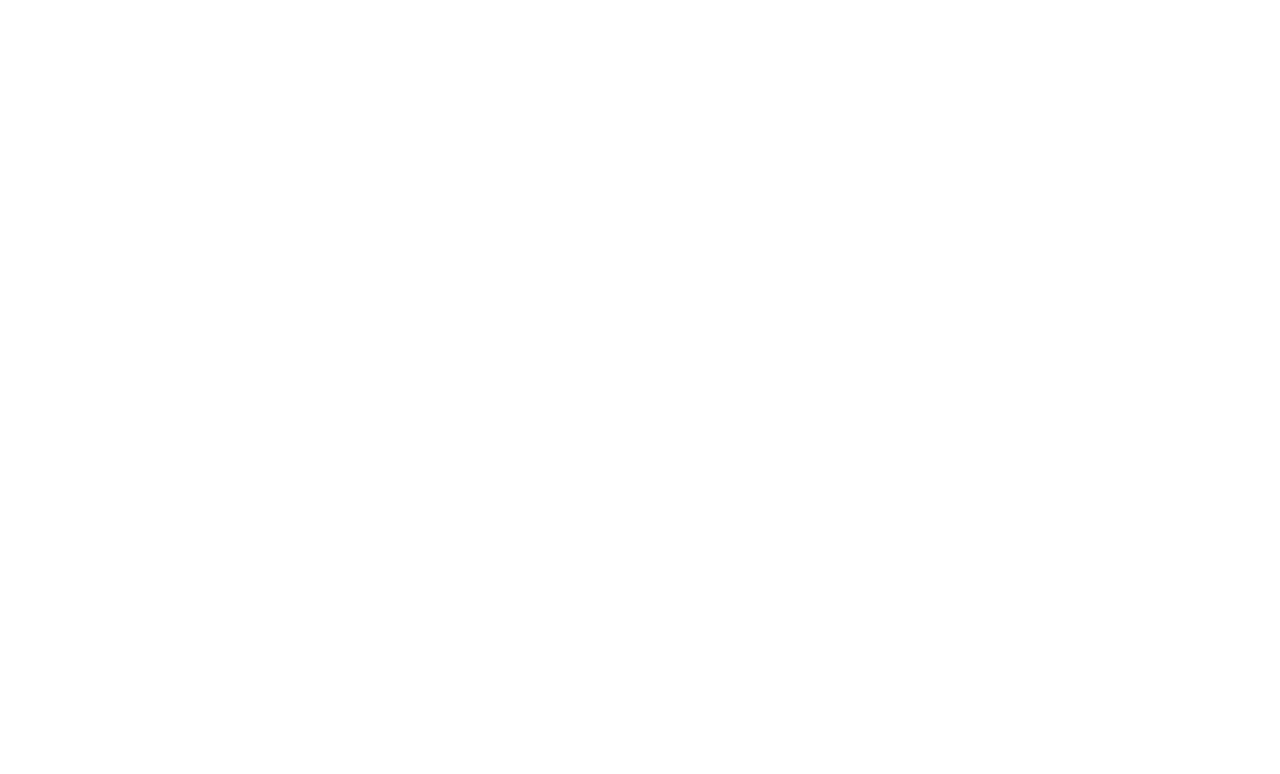
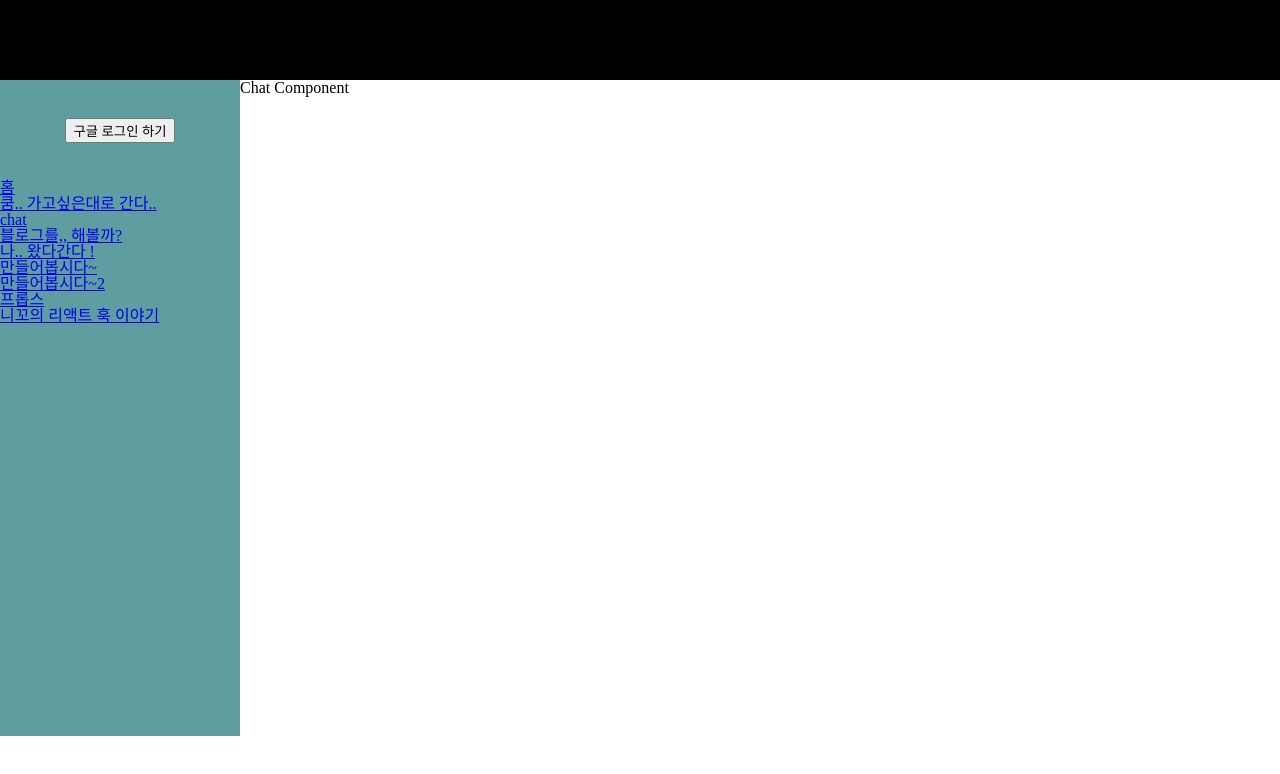
Before and after one commit to zikoom/kooms-day, a React (Create React App) app: page /chat in a window 1280 px wide. Before the commit this address had no page. Shown: the top 774 px of the page. Built offline with nearby package versions, Linux system fonts and the light colour scheme; no server answers.

Commit message:
axios 테스트 코드

```diff
--- a/package.json
+++ b/package.json
@@ -7,6 +7,7 @@
     "@testing-library/jest-dom": "^5.16.5",
     "@testing-library/react": "^13.4.0",
     "@testing-library/user-event": "^13.5.0",
+    "axios": "^1.2.2",
     "firebase": "^9.10.0",
     "node-sass": "^7.0.3",
     "react": "^18.2.0",
--- /dev/null
+++ b/src/components/Chat.js
@@ -0,0 +1,25 @@
+import config from '../config.json'
+import axios from 'axios'
+
+console.log('CONFIG: ', config);
+
+const testLoad = async () => {
+  try{
+    const data = await axios.get(config.SOCKET_SERVER + 'test/123')
+    console.log('data: ', data);
+  }catch(e){
+    console.log("e: ", e);
+  }
+}
+
+testLoad();
+
+const Chat = () => {
+  return (
+    <div>
+      <h1>Chat Component</h1>
+    </div>
+  )
+}
+
+export default Chat
--- a/src/components/layout/NavBar.js
+++ b/src/components/layout/NavBar.js
@@ -60,6 +60,7 @@ function NavBar(){
       }
       <div className="nav-flex-child"><Link className="nav-flex-child-link" to="/" >홈</Link></div>
       <div className="nav-flex-child"><Link className="nav-flex-child-link" to="/webgl" >쿰.. 가고싶은대로 간다..</Link></div>
+      <div className="nav-flex-child"><Link className="nav-flex-child-link" to="/chat" >chat</Link></div>
       <div className="nav-flex-child"><Link className="nav-flex-child-link" to="/blog" >블로그를,, 해볼까?</Link></div>
       <div className="nav-flex-child"><Link className="nav-flex-child-link" to="/guest-book" >나.. 왔다간다 !</Link></div>
       <div className="nav-flex-child"><Link className="nav-flex-child-link" to="/zaduguaza/main" >만들어봅시다~</Link></div>
--- /dev/null
+++ b/src/config.json
@@ -0,0 +1,3 @@
+{
+  "SOCKET_SERVER": "https://port-0-node-express-4fuvwk25lcr25shb.gksl2.cloudtype.app/"
+}
--- a/src/index.js
+++ b/src/index.js
@@ -12,6 +12,7 @@ import ReactDOM from 'react-dom/client';
 import App from './App';
 import Home from './components/Home'
 import WebGL from "./components/WebGL";
+import Chat from "./components/Chat";
 import Mine from "./jaduguaza/Mine";
 import Clone2 from "./jaduguaza/Clone2";
 import PropsParent from "./jaduguaza/PropsParent";
@@ -31,6 +32,7 @@ root.render(
           <Route path="webgl" element={<WebGL />} />
           <Route path="blog" element={<div>블로그를,, 해볼까?</div>} />
           <Route path="guest-book" element={<GuestBook></GuestBook>} />
+          <Route path="chat" element={<Chat></Chat>} />
           <Route path="zaduguaza">
             <Route path="main" element={<Mine />} />
             <Route path="clone2" element={<Clone2 />} />
```
Also changed, not shown: 1 other file (tests, documents, lock files or other folders).
